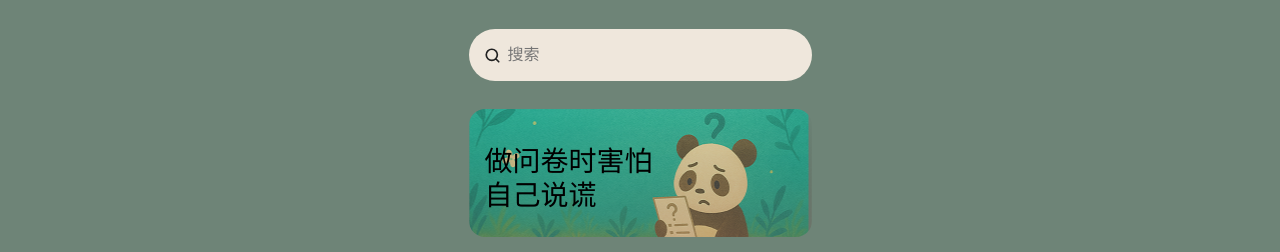
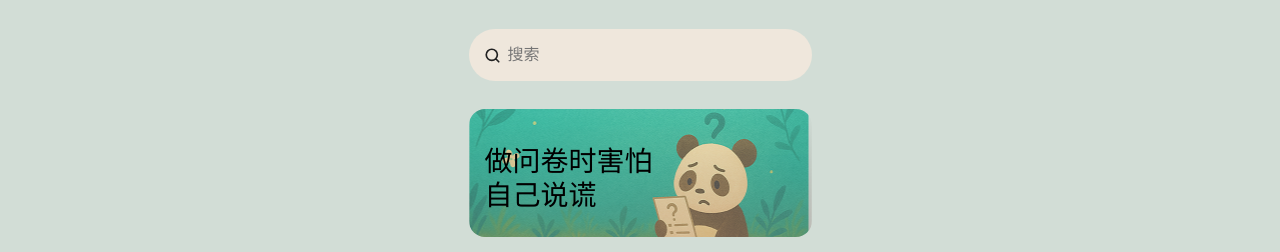
Before and after one commit to zrzmxl/zhirenzhimian-pages, a plain HTML site: page index.html in a window 1280 px wide. Shown: the top 252 px of the page. Drawn offline with Linux system fonts and the light colour scheme; a web font is replaced by a local one.

Commit message:
Update index.html

```diff
--- a/index.html
+++ b/index.html
@@ -15,7 +15,7 @@
     html, body {
       margin: 0;
       padding: 0;
-      background-color: #6E8477;
+      background-color: #D2DDD6;
       height: 100%;
     }
 
@@ -23,7 +23,7 @@
       width: 375px;
       height: 812px;
       margin: 0 auto;
-      background-color: #6E8477;
+      background-color: #D2DDD6;
       font-family: 'MaokenAssortedSans-Lite', sans-serif;
       position: relative;
       overflow: hidden;
```
